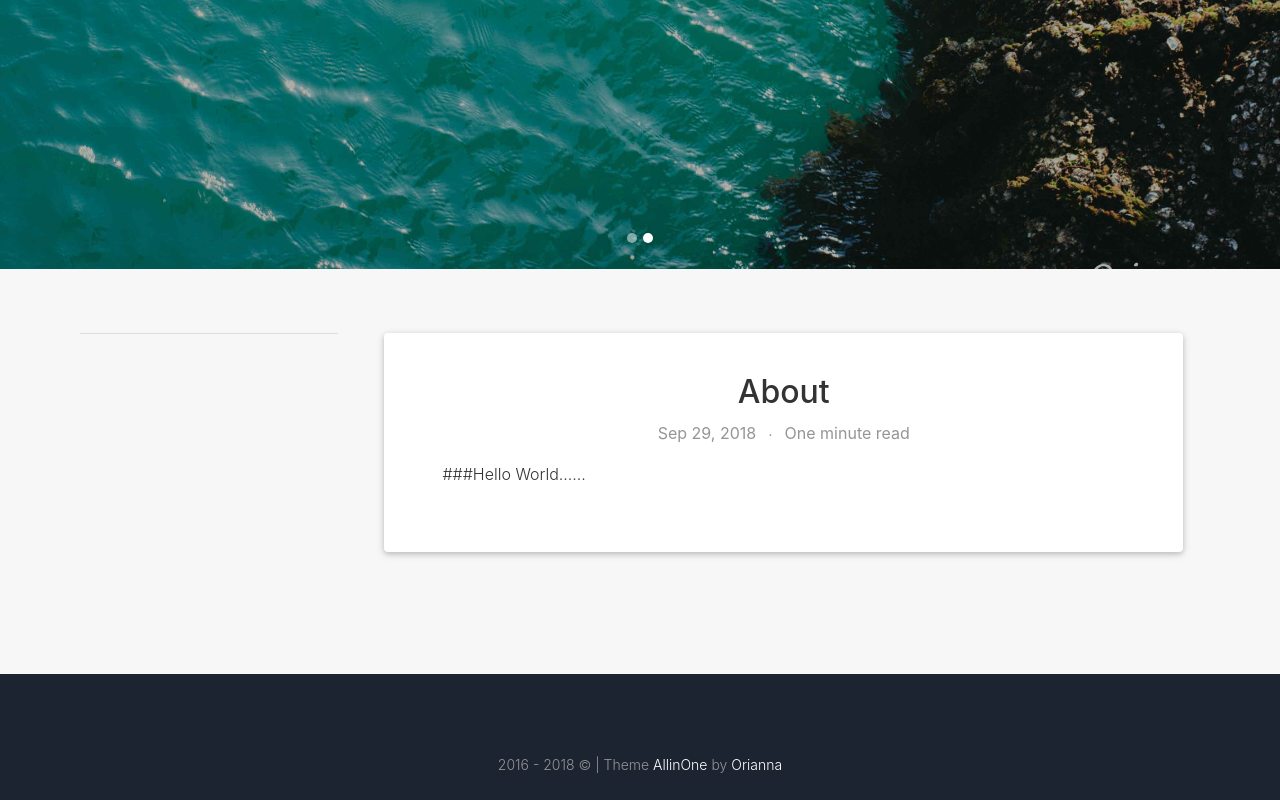
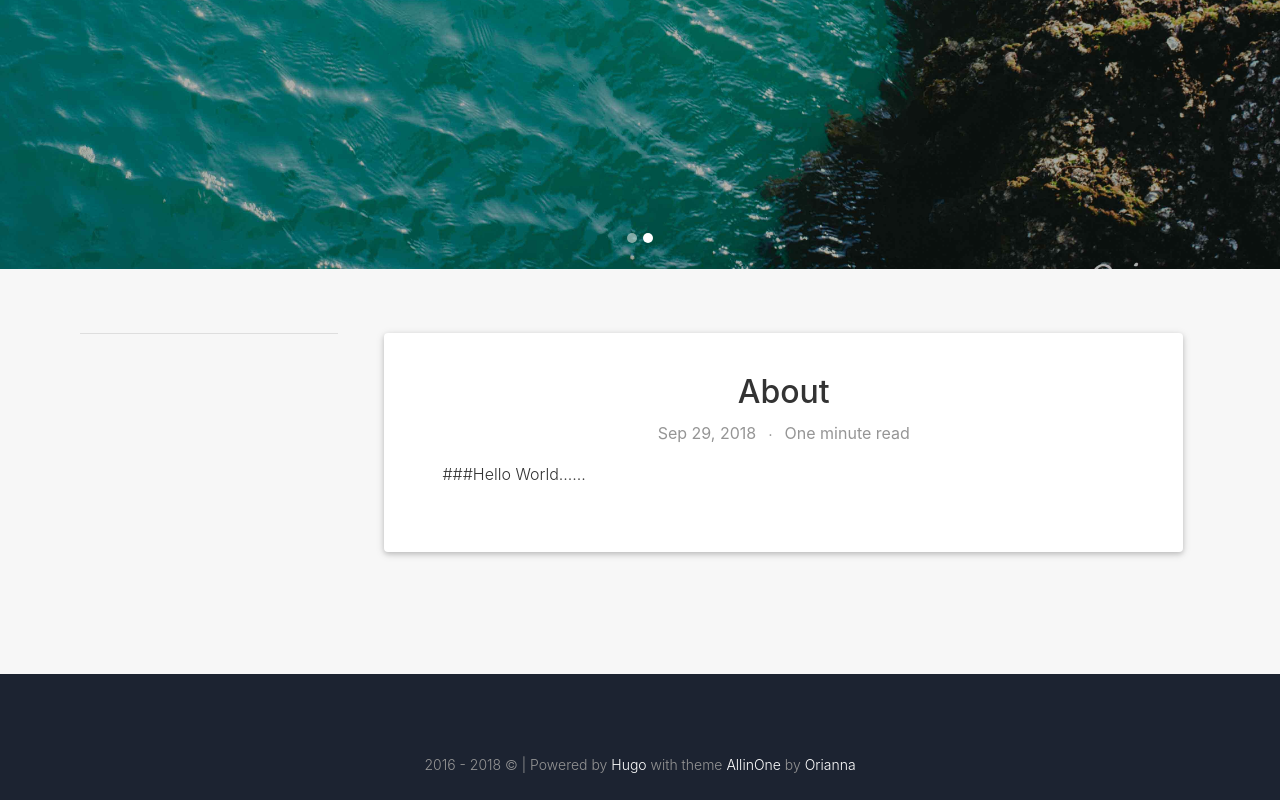
Before and after one commit to storagerui/storagerui.github.io, a plain HTML site: page index.html in a window 1280 px wide. Shown: the part 531-1331 px from the top of the page. Drawn offline with Linux system fonts and the light colour scheme.

Commit message:
1809290556-Updated copyright information

```diff
--- a/index.html
+++ b/index.html
@@ -384,7 +384,7 @@
 
   <div class="copyright py-4">
 
-    <span>  2016 - 2018 &copy; | Theme <a href='https://github.com/orianna-zzo/AllinOne' target="_blank">AllinOne</a> by <a href='https://github.com/orianna-zzo' target="_blank">Orianna</a>  </span>
+    <span>  2016 - 2018 &copy; | Powered by <a href='hhttps://gohugo.io/' target="_blank">Hugo</a> with theme <a href='https://github.com/orianna-zzo/AllinOne' target="_blank">AllinOne</a> by <a href='https://github.com/orianna-zzo' target="_blank">Orianna</a>  </span>
   </div>
 
 
```
Also changed, not shown: 404.html (+1 -1 lines), about/index.html (+1 -1 lines), categories/index.html (+1 -1 lines), tags/index.html (+1 -1 lines).
